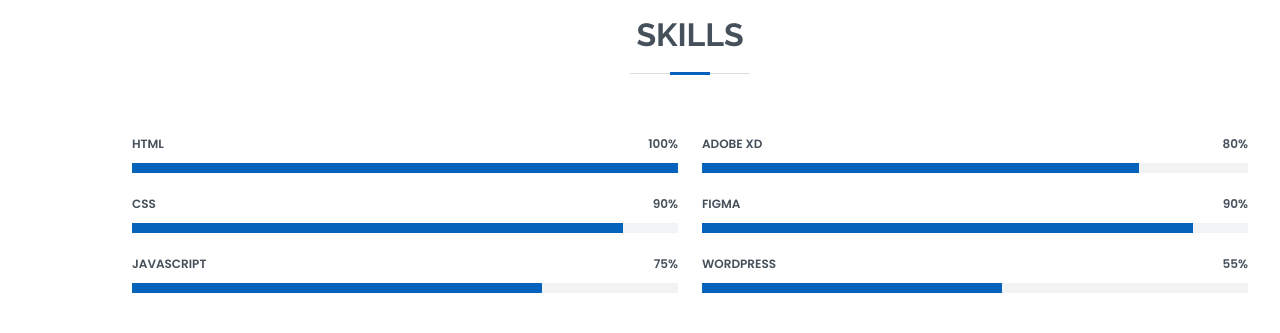
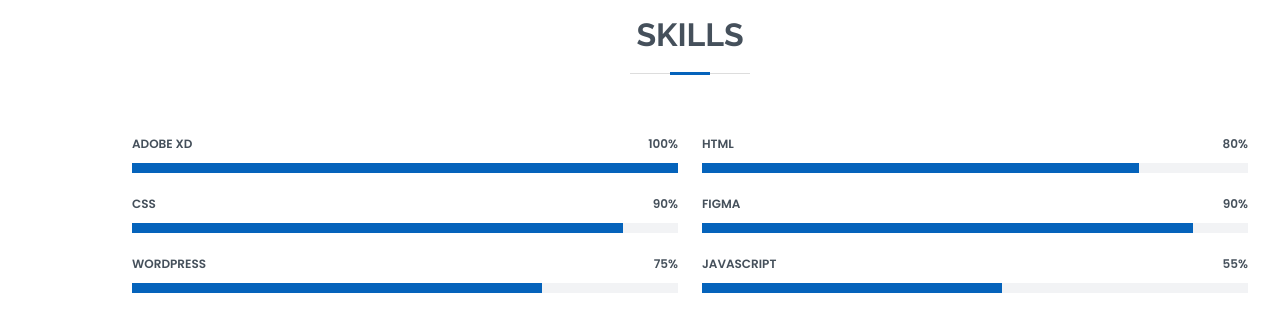
Before and after one commit to izuku78/izuku78.github.io, a plain HTML site: page index.html in a window 1280 px wide. Shown: the part 1500-1833 px from the top of the page. Drawn offline with nearby package versions, Linux system fonts and the light colour scheme.

Commit message:
Update index.html

```diff
--- a/index.html
+++ b/index.html
@@ -181,7 +181,7 @@
           <div class="col-lg-6">
 
             <div class="progress">
-              <span class="skill">HTML <i class="val">100%</i></span>
+              <span class="skill">Adobe XD <i class="val">100%</i></span>
               <div class="progress-bar-wrap">
                 <div class="progress-bar" role="progressbar" aria-valuenow="100" aria-valuemin="0" aria-valuemax="100"></div>
               </div>
@@ -195,7 +195,7 @@
             </div>
 
             <div class="progress">
-              <span class="skill">JavaScript <i class="val">75%</i></span>
+              <span class="skill">Wordpress <i class="val">75%</i></span>
               <div class="progress-bar-wrap">
                 <div class="progress-bar" role="progressbar" aria-valuenow="75" aria-valuemin="0" aria-valuemax="100"></div>
               </div>
@@ -206,7 +206,7 @@
           <div class="col-lg-6">
 
             <div class="progress">
-              <span class="skill">Adobe XD <i class="val">80%</i></span>
+              <span class="skill">HTML <i class="val">80%</i></span>
               <div class="progress-bar-wrap">
                 <div class="progress-bar" role="progressbar" aria-valuenow="80" aria-valuemin="0" aria-valuemax="100"></div>
               </div>
@@ -220,7 +220,7 @@
             </div>
 
             <div class="progress">
-              <span class="skill">Wordpress <i class="val">55%</i></span>
+              <span class="skill">JavaScript <i class="val">55%</i></span>
               <div class="progress-bar-wrap">
                 <div class="progress-bar" role="progressbar" aria-valuenow="55" aria-valuemin="0" aria-valuemax="100"></div>
               </div>
```
